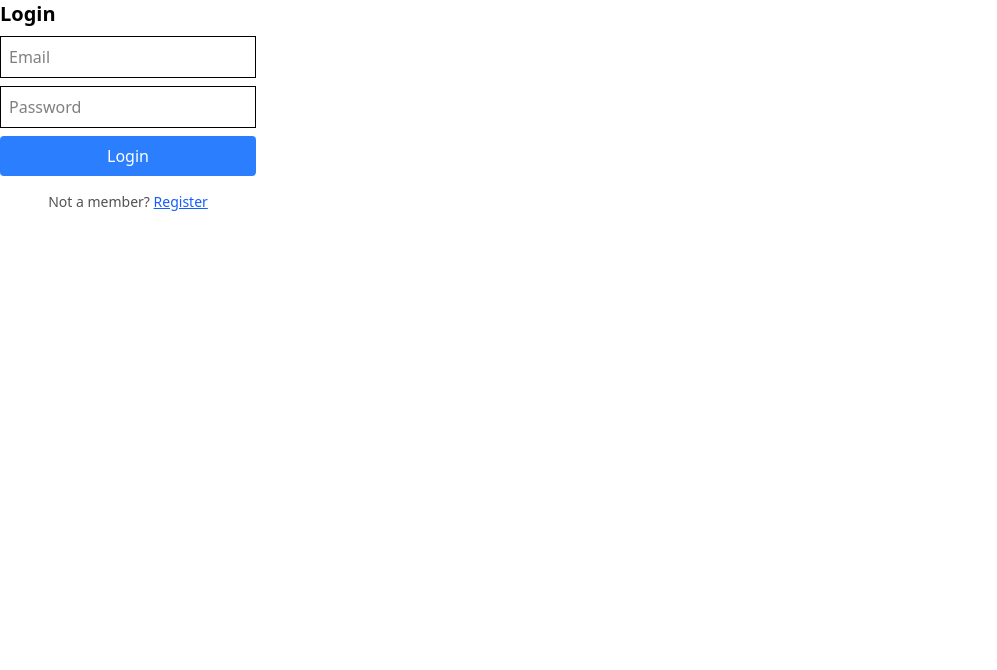
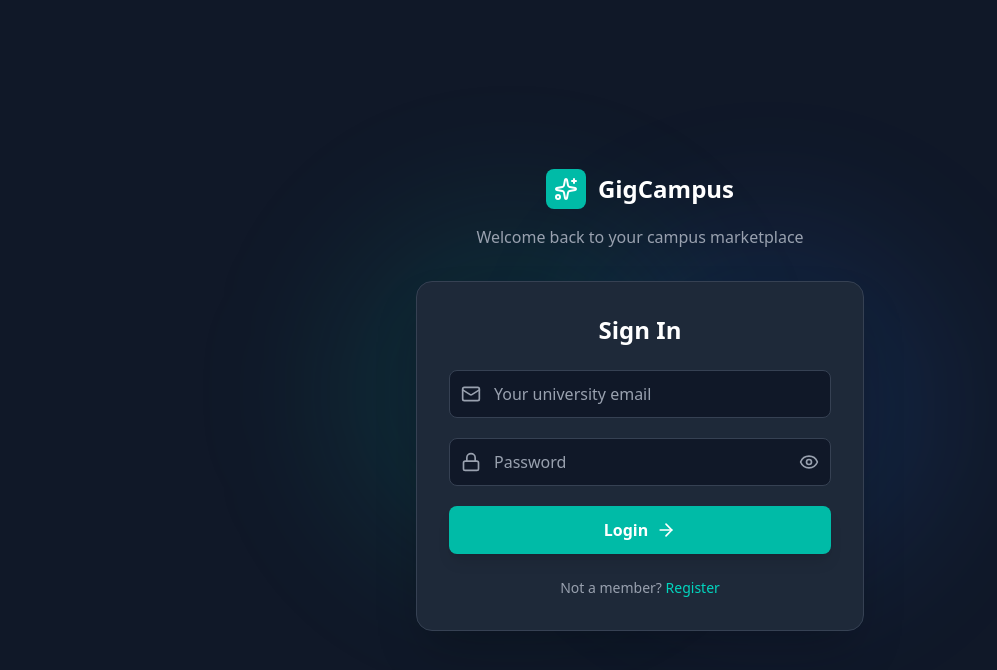
Before and after one commit to cyril-giri/BitNBuild-25_Recursion, a React app in the folder frontend/: page /login in a window 1280 px wide. Shown: the top 670 px of the page, without its empty margins (0-997 px from the left). Built offline with nearby package versions, Linux system fonts and the light colour scheme; no server answers; the HTML template or start-up script is replaced by a standard one.

Commit message:
login and signup

```diff
--- a/frontend/src/components/Register/AvatarUploader.jsx
+++ b/frontend/src/components/Register/AvatarUploader.jsx
@@ -8,7 +8,7 @@ export default function AvatarUploader({ setAvatarUrl }) {
 
   return (
     <div className="w-64 mb-4">
-      <label htmlFor="avatar-upload" className="block text-sm font-medium mb-1">Profile Picture</label>
+      <label htmlFor="avatar-upload" className="block text-sm font-medium mb-1 text-white">Profile Picture</label>
       <input id="avatar-upload" type="file" accept="image/*" onChange={handleFileChange} className="border p-2 w-full text-sm" />
     </div>
   );
--- a/frontend/src/components/Register/EducationInput.jsx
+++ b/frontend/src/components/Register/EducationInput.jsx
@@ -22,9 +22,9 @@ export default function EducationInput({ education, setEducation }) {
 
   return (
     <div className="w-64 mb-4 border p-2 rounded">
-      <h3 className="font-semibold mb-2">Education</h3>
+      <h3 className="font-semibold mb-2 text-white">Education</h3>
       {education.map((item, index) => (
-        <div key={index} className="space-y-1 mb-2 p-1 border-b">
+        <div key={index} className="space-y-1 mb-2 p-1 border-b last:border-0">
           <input
             type="text"
             placeholder="Degree/Major"
--- a/frontend/src/pages/Login.jsx
+++ b/frontend/src/pages/Login.jsx
@@ -1,12 +1,13 @@
-import React, { useState, useEffect } from 'react';
-import { supabase } from '../lib/supabaseClient';
-import { useNavigate } from 'react-router-dom';
-import { useAuth } from '../context/AuthContext';
-
+import React, { useState, useEffect } from "react";
+import { supabase } from "../lib/supabaseClient";
+import { useNavigate } from "react-router-dom";
+import { useAuth } from "../context/AuthContext";
+import { Eye, EyeOff, Mail, Lock, Sparkles, ArrowRight } from "lucide-react";
 
 export default function Login() {
-  const [email, setEmail] = useState('');
-  const [password, setPassword] = useState('');
+  const [email, setEmail] = useState("");
+  const [password, setPassword] = useState("");
+  const [showPassword, setShowPassword] = useState(false);
   const [error, setError] = useState(null);
   const [loading, setLoading] = useState(false);
   const navigate = useNavigate();
@@ -14,24 +15,23 @@ export default function Login() {
 
   // If user is already logged in, redirect
   useEffect(() => {
-    if (user) navigate('/dashboard');
+    if (user) navigate("/dashboard");
   }, [user, navigate]);
 
-  const handleLogin = async e => {
+  const handleLogin = async (e) => {
     e.preventDefault();
     setLoading(true);
     setError(null);
 
     try {
-      const { data, error: loginError } = await supabase.auth.signInWithPassword({
+      const { error: loginError } = await supabase.auth.signInWithPassword({
         email,
         password,
       });
 
       if (loginError) throw loginError;
 
-      // Fire and forget navigation; AuthProvider will update context
-      navigate('/dashboard');
+      navigate("/dashboard");
     } catch (err) {
       setError(err.message);
     } finally {
@@ -40,38 +40,104 @@ export default function Login() {
   };
 
   return (
-    <form onSubmit={handleLogin} className="flex flex-col gap-2 w-64">
-      <h2 className="text-xl font-bold">Login</h2>
+    <div className="min-h-screen bg-gray-900 flex items-center justify-center p-4">
+      {/* Background Blobs */}
+      <div className="absolute inset-0 overflow-hidden">
+        <div className="absolute top-1/4 left-1/4 w-96 h-96 bg-teal-500/10 rounded-full blur-3xl"></div>
+        <div className="absolute bottom-1/4 right-1/4 w-96 h-96 bg-blue-500/10 rounded-full blur-3xl"></div>
+      </div>
+
+      <div className="relative w-full max-w-md">
+        {/* Logo */}
+        <div className="text-center mb-8">
+          <div className="flex items-center justify-center gap-3 mb-4">
+            <div className="w-10 h-10 bg-teal-500 rounded-lg flex items-center justify-center">
+              <Sparkles className="h-6 w-6 text-white" />
+            </div>
+            <span className="text-2xl font-bold text-white">GigCampus</span>
+          </div>
+          <p className="text-gray-400">
+            Welcome back to your campus marketplace
+          </p>
+        </div>
+
+        {/* Login Card */}
+        <div className="bg-gray-800 border border-gray-700 rounded-2xl p-8 shadow-2xl backdrop-blur-xl">
+          <h2 className="text-2xl font-bold text-white mb-6 text-center">
+            Sign In
+          </h2>
+
+          <form onSubmit={handleLogin} className="space-y-5">
+            {/* Email */}
+            <div className="relative">
+              <div className="absolute left-3 top-1/2 transform -translate-y-1/2">
+                <Mail className="h-5 w-5 text-gray-400" />
+              </div>
               <input
                 type="email"
-        placeholder="Email"
+                placeholder="Your university email"
                 value={email}
-        onChange={e => setEmail(e.target.value)}
+                onChange={(e) => setEmail(e.target.value)}
                 required
-        className="border p-2"
+                className="w-full h-12 pl-11 pr-4 bg-gray-900 border border-gray-700 rounded-lg text-gray-200 placeholder-gray-400 focus:outline-none focus:ring-2 focus:ring-teal-500 focus:border-transparent transition-all duration-200"
               />
+            </div>
+
+            {/* Password */}
+            <div className="relative">
+              <div className="absolute left-3 top-1/2 transform -translate-y-1/2">
+                <Lock className="h-5 w-5 text-gray-400" />
+              </div>
               <input
-        type="password"
+                type={showPassword ? "text" : "password"}
                 placeholder="Password"
                 value={password}
-        onChange={e => setPassword(e.target.value)}
+                onChange={(e) => setPassword(e.target.value)}
                 required
-        className="border p-2"
+                className="w-full h-12 pl-11 pr-11 bg-gray-900 border border-gray-700 rounded-lg text-gray-200 placeholder-gray-400 focus:outline-none focus:ring-2 focus:ring-teal-500 focus:border-transparent transition-all duration-200"
               />
-      <button type="submit" disabled={loading} className="bg-blue-500 text-white p-2 rounded">
-        {loading ? 'Logging in...' : 'Login'}
+              <button
+                type="button"
+                onClick={() => setShowPassword(!showPassword)}
+                className="absolute right-3 top-1/2 transform -translate-y-1/2 text-gray-400 hover:text-gray-300 transition-colors"
+              >
+                {showPassword ? (
+                  <EyeOff className="h-5 w-5" />
+                ) : (
+                  <Eye className="h-5 w-5" />
+                )}
               </button>
-      <div className="mt-2 text-sm text-center text-neutral-600">
+            </div>
+
+            {/* Submit */}
+            <button
+              type="submit"
+              disabled={loading}
+              className="w-full h-12 bg-teal-500 text-white rounded-lg font-semibold flex items-center justify-center hover:bg-teal-600 transition-all duration-200 shadow-lg hover:shadow-xl"
+            >
+              {loading ? "Logging in..." : "Login"}
+              {!loading && <ArrowRight className="h-5 w-5 ml-2" />}
+            </button>
+          </form>
+
+          {/* Error */}
+          {error && (
+            <div className="text-red-500 text-sm mt-4 text-center">{error}</div>
+          )}
+
+          {/* Switch to Register */}
+          <div className="mt-6 text-center text-gray-400 text-sm">
             Not a member?{" "}
             <button
               type="button"
-          className="text-blue-600 underline hover:text-blue-800"
+              className="text-teal-400 hover:text-teal-300 font-medium"
               onClick={() => navigate("/register")}
             >
               Register
             </button>
           </div>
-      {error && <div className="text-red-500">{error}</div>}
-    </form>
+        </div>
+      </div>
+    </div>
   );
 }
--- a/frontend/src/pages/Register.jsx
+++ b/frontend/src/pages/Register.jsx
@@ -4,10 +4,26 @@ import { useNavigate } from "react-router-dom";
 import { supabase } from "../lib/supabaseClient";
 import EducationInput from "../components/Register/EducationInput";
 import AvatarUploader from "../components/Register/AvatarUploader";
+import {
+  Mail,
+  Lock,
+  User,
+  Phone,
+  Briefcase,
+  FileText,
+  GraduationCap,
+} from "lucide-react";
 
 const ALL_SKILLS = [
-  "Frontend", "Backend", "Fullstack", "Design", "Writing",
-  "Mobile Dev", "Data Science", "Marketing", "SEO"
+  "Frontend",
+  "Backend",
+  "Fullstack",
+  "Design",
+  "Writing",
+  "Mobile Dev",
+  "Data Science",
+  "Marketing",
+  "SEO",
 ];
 
 export default function Register() {
@@ -22,49 +38,49 @@ export default function Register() {
     bio: "",
     selected_skills: [],
     education: [],
-    avatarFile: null, // store file temporarily
+    avatarFile: null,
     avatar_url: "",
   });
   const [loading, setLoading] = useState(false);
   const [error, setError] = useState("");
 
-  const handleChange = e => {
+  const handleChange = (e) => {
     const { name, value } = e.target;
-    setForm(f => ({ ...f, [name]: value }));
+    setForm((f) => ({ ...f, [name]: value }));
   };
 
-  const handleSkillChange = skill => {
-    setForm(f => ({
+  const handleSkillChange = (skill) => {
+    setForm((f) => ({
       ...f,
       selected_skills: f.selected_skills.includes(skill)
-        ? f.selected_skills.filter(s => s !== skill)
+        ? f.selected_skills.filter((s) => s !== skill)
         : [...f.selected_skills, skill],
     }));
   };
 
-  const handleAvatarSelect = file => {
-    setForm(f => ({ ...f, avatarFile: file }));
+  const handleAvatarSelect = (file) => {
+    setForm((f) => ({ ...f, avatarFile: file }));
   };
 
-  const handleRegister = async e => {
+  const handleRegister = async (e) => {
     e.preventDefault();
     setLoading(true);
     setError("");
 
     try {
-      // 1️⃣ Sign up user
-      const password = form.password || Math.random().toString(36).substring(2);
+      const password =
+        form.password || Math.random().toString(36).substring(2);
       const { data: authData, error: authError } = await supabase.auth.signUp({
         email: form.email,
         password,
-        options: { data: { full_name: form.full_name } }
+        options: { data: { full_name: form.full_name } },
       });
       if (authError) throw authError;
       const user = authData.user;
       if (!user) throw new Error("User creation failed");
 
-      // 2️⃣ Insert profile
-      const { error: profileError } = await supabase.from('profiles').insert([{
+      const { error: profileError } = await supabase.from("profiles").insert([
+        {
           user_id: user.id,
           role: form.role,
           full_name: form.full_name,
@@ -74,36 +90,35 @@ export default function Register() {
           bio: form.bio,
           skills: form.role === "freelancer" ? form.selected_skills : [],
           education: form.education,
-        avatar_url: "", // placeholder
-      }]);
+          avatar_url: "",
+        },
+      ]);
       if (profileError) throw profileError;
 
-      // 3️⃣ Upload avatar AFTER profile exists
-      let avatar_url = "";
       if (form.avatarFile) {
-        const fileExt = form.avatarFile.name.split('.').pop();
-        const filePath = `avatars/${Date.now()}-${Math.random().toString(36).substring(2)}.${fileExt}`;
-        const { data, error: uploadError } = await supabase.storage
-          .from('avatars')
+        const fileExt = form.avatarFile.name.split(".").pop();
+        const filePath = `avatars/${Date.now()}-${Math.random()
+          .toString(36)
+          .substring(2)}.${fileExt}`;
+        const { error: uploadError } = await supabase.storage
+          .from("avatars")
           .upload(filePath, form.avatarFile);
 
         if (uploadError) throw uploadError;
 
         const { data: publicData } = supabase.storage
-          .from('avatars')
+          .from("avatars")
           .getPublicUrl(filePath);
-        avatar_url = publicData.publicUrl;
+        const avatar_url = publicData.publicUrl;
 
-        // 4️⃣ Update profile with avatar URL
-        const { error: updateError } = await supabase.from('profiles')
+        const { error: updateError } = await supabase
+          .from("profiles")
           .update({ avatar_url })
-          .eq('user_id', user.id);
+          .eq("user_id", user.id);
         if (updateError) throw updateError;
       }
 
-      // ✅ Done, navigate to login
       navigate("/login");
-
     } catch (err) {
       console.error(err);
       setError(err.message);
@@ -113,55 +128,192 @@ export default function Register() {
   };
 
   return (
-    <form onSubmit={handleRegister} className="flex flex-col items-center mt-10">
-      <h1 className="text-3xl font-bold mb-4">Register</h1>
+    <div className="min-h-screen bg-gradient-to-b from-gray-900 via-gray-950 to-black flex items-center justify-center p-4">
+      <div className="w-full max-w-lg bg-gray-800 border border-gray-700 rounded-2xl shadow-xl p-8">
+        {/* Tabs */}
+        <div className="flex justify-center mb-6">
+          <button
+            className="w-1/2 py-2 text-center rounded-l-lg bg-gray-700 text-gray-300"
+            onClick={() => navigate("/login")}
+          >
+            Sign In
+          </button>
+          <button className="w-1/2 py-2 text-center rounded-r-lg bg-teal-500 text-white">
+            Sign Up
+          </button>
+        </div>
 
-      {/* Core fields */}
-      <input name="full_name" placeholder="Full Name" value={form.full_name} onChange={handleChange} className="border p-2 mb-2 w-64" required />
-      <input name="email" type="email" placeholder="Email" value={form.email} onChange={handleChange} className="border p-2 mb-2 w-64" required />
-      <input name="password" type="password" placeholder="Password" value={form.password} onChange={handleChange} className="border p-2 mb-2 w-64" required />
-      <input name="phone" placeholder="Phone (optional)" value={form.phone} onChange={handleChange} className="border p-2 mb-2 w-64" />
+        {/* Header */}
+        <h2 className="text-2xl font-bold text-white text-center mb-2">
+          Create your account
+        </h2>
+        <p className="text-gray-400 text-center mb-6">
+          Get started with your free account today
+        </p>
 
-      {/* Role */}
-      <select name="role" value={form.role} onChange={handleChange} className="mb-2 border p-2 w-64">
-        <option value="client">Client</option>
-        <option value="freelancer">Freelancer</option>
-      </select>
+        {/* Role Toggle */}
+        <div className="flex mb-6 gap-2">
+          <button
+            type="button"
+            onClick={() => setForm((f) => ({ ...f, role: "freelancer" }))}
+            className={`flex-1 py-3 rounded-lg border ${
+              form.role === "freelancer"
+                ? "bg-teal-600 text-white border-teal-600"
+                : "bg-gray-900 text-gray-400 border-gray-600"
+            }`}
+          >
+            <GraduationCap className="inline-block w-5 h-5 mr-2" />
+            Student
+          </button>
+          <button
+            type="button"
+            onClick={() => setForm((f) => ({ ...f, role: "client" }))}
+            className={`flex-1 py-3 rounded-lg border ${
+              form.role === "client"
+                ? "bg-teal-600 text-white border-teal-600"
+                : "bg-gray-900 text-gray-400 border-gray-600"
+            }`}
+          >
+            <Briefcase className="inline-block w-5 h-5 mr-2" />
+            Client
+          </button>
+        </div>
 
-      {/* Profile info */}
-      <input name="headline" placeholder="Headline" value={form.headline} onChange={handleChange} className="border p-2 mb-2 w-64" />
-      <textarea name="bio" placeholder="Bio" value={form.bio} onChange={handleChange} className="border p-2 mb-2 w-64" />
+        {/* Form */}
+        <form onSubmit={handleRegister} className="space-y-4">
+          {/* Full Name */}
+          <div className="relative">
+            <User className="absolute left-3 top-3 h-5 w-5 text-gray-400" />
+            <input
+              name="full_name"
+              placeholder="Full Name"
+              value={form.full_name}
+              onChange={handleChange}
+              required
+              className="w-full h-12 pl-10 pr-4 bg-gray-900 border border-gray-700 rounded-lg text-gray-200 placeholder-gray-400 focus:ring-2 focus:ring-teal-500"
+            />
+          </div>
 
-      {/* Avatar selection */}
+          {/* Email */}
+          <div className="relative">
+            <Mail className="absolute left-3 top-3 h-5 w-5 text-gray-400" />
+            <input
+              name="email"
+              type="email"
+              placeholder="University Email"
+              value={form.email}
+              onChange={handleChange}
+              required
+              className="w-full h-12 pl-10 pr-4 bg-gray-900 border border-gray-700 rounded-lg text-gray-200 placeholder-gray-400 focus:ring-2 focus:ring-teal-500"
+            />
+          </div>
+
+          {/* Password */}
+          <div className="relative">
+            <Lock className="absolute left-3 top-3 h-5 w-5 text-gray-400" />
+            <input
+              name="password"
+              type="password"
+              placeholder="Password"
+              value={form.password}
+              onChange={handleChange}
+              required
+              className="w-full h-12 pl-10 pr-4 bg-gray-900 border border-gray-700 rounded-lg text-gray-200 placeholder-gray-400 focus:ring-2 focus:ring-teal-500"
+            />
+          </div>
+
+          {/* Phone */}
+          <div className="relative">
+            <Phone className="absolute left-3 top-3 h-5 w-5 text-gray-400" />
+            <input
+              name="phone"
+              placeholder="Phone (optional)"
+              value={form.phone}
+              onChange={handleChange}
+              className="w-full h-12 pl-10 pr-4 bg-gray-900 border border-gray-700 rounded-lg text-gray-200 placeholder-gray-400 focus:ring-2 focus:ring-teal-500"
+            />
+          </div>
+
+          {/* Headline */}
+          <input
+            name="headline"
+            placeholder="Headline"
+            value={form.headline}
+            onChange={handleChange}
+            className="w-full h-12 pl-4 pr-4 bg-gray-900 border border-gray-700 rounded-lg text-gray-200 placeholder-gray-400 focus:ring-2 focus:ring-teal-500"
+          />
+
+          {/* Bio */}
+          <textarea
+            name="bio"
+            placeholder="Bio"
+            value={form.bio}
+            onChange={handleChange}
+            className="w-full h-20 pl-4 pr-4 pt-2 bg-gray-900 border border-gray-700 rounded-lg text-gray-200 placeholder-gray-400 focus:ring-2 focus:ring-teal-500"
+          />
+
+          {/* Avatar */}
           <AvatarUploader setAvatarUrl={handleAvatarSelect} />
 
-      {/* Freelancer fields */}
+          {/* Freelancer Skills + Education */}
           {form.role === "freelancer" && (
             <>
-          <div className="w-64 mb-4 border p-2 rounded">
-            <h3 className="font-semibold mb-2">Skills</h3>
+              <div className="w-full border border-gray-700 p-4 rounded-lg">
+                <h3 className="font-semibold mb-2 text-white">Skills</h3>
                 <div className="flex flex-wrap gap-2">
-              {ALL_SKILLS.map(skill => (
-                <button key={skill} type="button" onClick={() => handleSkillChange(skill)}
-                  className={`p-1 text-xs rounded border ${
+                  {ALL_SKILLS.map((skill) => (
+                    <button
+                      key={skill}
+                      type="button"
+                      onClick={() => handleSkillChange(skill)}
+                      className={`px-3 py-1 text-xs rounded-lg transition ${
                         form.selected_skills.includes(skill)
-                      ? 'bg-blue-500 text-white border-blue-700'
-                      : 'bg-gray-100 text-gray-700 border-gray-300'
-                  }`}>
+                          ? "bg-teal-500 text-white"
+                          : "bg-gray-900 text-gray-300 border border-gray-600"
+                      }`}
+                    >
                       {skill}
                     </button>
                   ))}
                 </div>
               </div>
-          <EducationInput education={form.education} setEducation={edu => setForm(f => ({ ...f, education: edu }))} />
+
+              <EducationInput
+                education={form.education}
+                setEducation={(edu) =>
+                  setForm((f) => ({ ...f, education: edu }))
+                }
+              />
             </>
           )}
 
-      <button type="submit" disabled={loading} className="bg-blue-500 text-white p-2 w-64 rounded">
-        {loading ? "Registering..." : "Register"}
+          {/* Terms */}
+          <div className="flex items-center gap-2 text-gray-400 text-sm">
+            <input type="checkbox" required className="accent-teal-500" />
+            <span>
+              I agree to the{" "}
+              <span className="text-teal-400 cursor-pointer">
+                Terms of Service
+              </span>{" "}
+              and{" "}
+              <span className="text-teal-400 cursor-pointer">Privacy Policy</span>
+            </span>
+          </div>
+
+          {/* Submit */}
+          <button
+            type="submit"
+            disabled={loading}
+            className="w-full h-12 bg-teal-500 text-white rounded-lg font-semibold hover:bg-teal-600 transition"
+          >
+            {loading ? "Registering..." : "Sign Up"}
           </button>
 
-      {error && <p className="text-red-500 mt-2">{error}</p>}
+          {error && (
+            <p className="text-red-500 text-sm mt-4 text-center">{error}</p>
+          )}
         </form>
+      </div>
+    </div>
   );
 }
```
Lines whose indentation alone changed are shown as unchanged.
